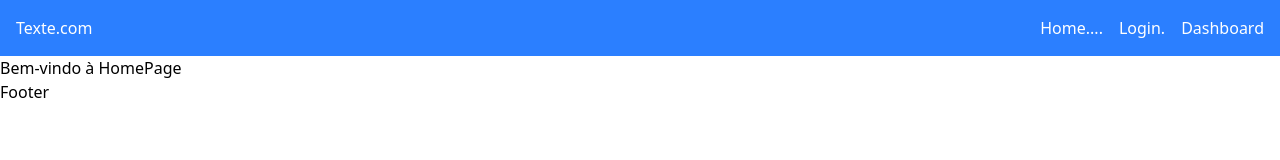
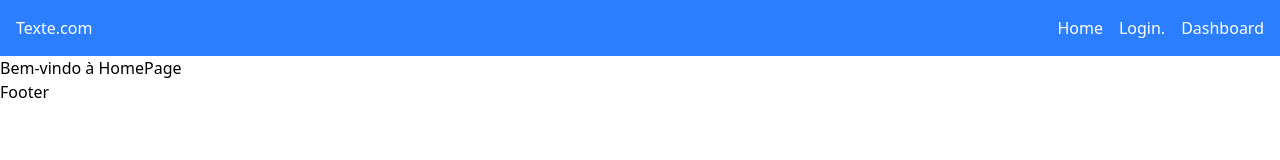
Before and after one commit to DMDiogo/mmbasico, a Next.js app: page / in a window 1280 px wide. Shown: the top 160 px of the page. Built offline with nearby package versions, Linux system fonts and the light colour scheme.

Commit message:
experimento

```diff
--- a/app/src/components/header/index.tsx
+++ b/app/src/components/header/index.tsx
@@ -9,7 +9,7 @@ export function header() {
         <nav>
           <ul className='flex items-center justify-center gap-4'>
             <li>
-              <Link href="/">Home....</Link>
+              <Link href="/">Home</Link>
             </li>
             <li>
               <Link href="/login">Login.</Link>
```
